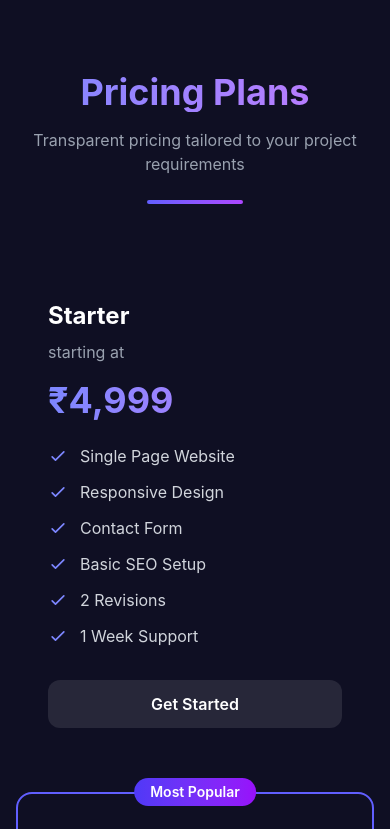
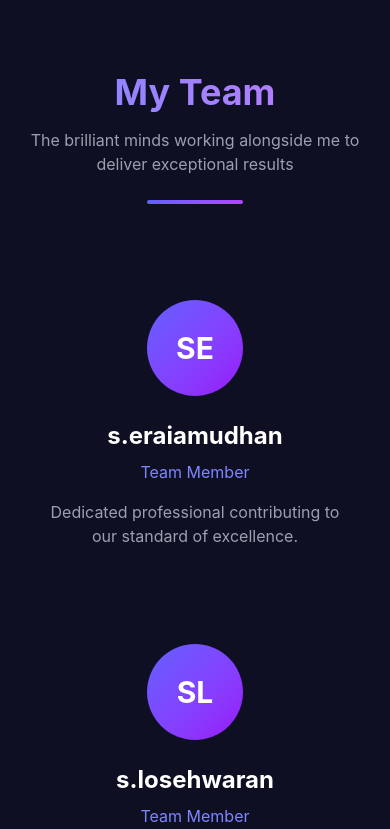
Before and after one commit to VIGNESH007-DE/booking-web, a React (Vite) app in the folder freelance-developer-portfolio-website/: page / in a window 390 px wide. Shown: the part 4260-5089 px from the top of the page. Built offline with nearby package versions, Linux system fonts and the light colour scheme.

Commit message:
Add team section and members

```diff
--- a/freelance-developer-portfolio-website/src/App.tsx
+++ b/freelance-developer-portfolio-website/src/App.tsx
@@ -69,7 +69,7 @@ export default function App() {
 
   useEffect(() => {
     const handleScroll = () => {
-      const sections = ['home', 'about', 'services', 'pricing', 'booking'];
+      const sections = ['home', 'about', 'services', 'team', 'pricing', 'booking'];
       for (const section of sections) {
         const element = document.getElementById(section);
         if (element) {
@@ -122,6 +122,7 @@ export default function App() {
     { name: 'Home', href: '#home' },
     { name: 'About', href: '#about' },
     { name: 'Services', href: '#services' },
+    { name: 'Team', href: '#team' },
     { name: 'Pricing', href: '#pricing' },
     { name: 'Booking', href: '#booking' },
   ];
@@ -431,6 +432,47 @@ export default function App() {
         </div>
       </section>
 
+      {/* Team Section */}
+      <section id="team" className="py-20 px-4 relative">
+        <div className="max-w-7xl mx-auto">
+          <ScrollReveal>
+            <div className="text-center mb-16">
+              <h2 className="text-4xl md:text-5xl font-bold mb-4 bg-gradient-to-r from-indigo-400 to-purple-400 bg-clip-text text-transparent">
+                My Team
+              </h2>
+              <p className="text-gray-400 max-w-2xl mx-auto mt-4">
+                The brilliant minds working alongside me to deliver exceptional results
+              </p>
+              <div className="w-24 h-1 bg-gradient-to-r from-indigo-500 to-purple-500 mx-auto rounded-full mt-6" />
+            </div>
+          </ScrollReveal>
+
+          <div className="grid md:grid-cols-2 gap-8 max-w-4xl mx-auto">
+            <ScrollReveal delay={100}>
+              <div className="glass rounded-2xl p-8 hover:bg-white/10 transition-all duration-300 hover:transform hover:scale-105 text-center">
+                <div className="w-24 h-24 mx-auto mb-6 rounded-full bg-gradient-to-br from-indigo-500 to-purple-600 flex items-center justify-center text-3xl font-bold">
+                  SE
+                </div>
+                <h3 className="text-2xl font-bold mb-2">s.eraiamudhan</h3>
+                <p className="text-indigo-400 mb-4">Team Member</p>
+                <p className="text-gray-400">Dedicated professional contributing to our standard of excellence.</p>
+              </div>
+            </ScrollReveal>
+
+            <ScrollReveal delay={200}>
+              <div className="glass rounded-2xl p-8 hover:bg-white/10 transition-all duration-300 hover:transform hover:scale-105 text-center">
+                <div className="w-24 h-24 mx-auto mb-6 rounded-full bg-gradient-to-br from-indigo-500 to-purple-600 flex items-center justify-center text-3xl font-bold">
+                  SL
+                </div>
+                <h3 className="text-2xl font-bold mb-2">s.losehwaran</h3>
+                <p className="text-indigo-400 mb-4">Team Member</p>
+                <p className="text-gray-400">Passionate collaborator delivering outstanding project outcomes.</p>
+              </div>
+            </ScrollReveal>
+          </div>
+        </div>
+      </section>
+
       {/* Pricing Section */}
       <section id="pricing" className="py-20 px-4 relative">
         <div className="max-w-7xl mx-auto">
```
